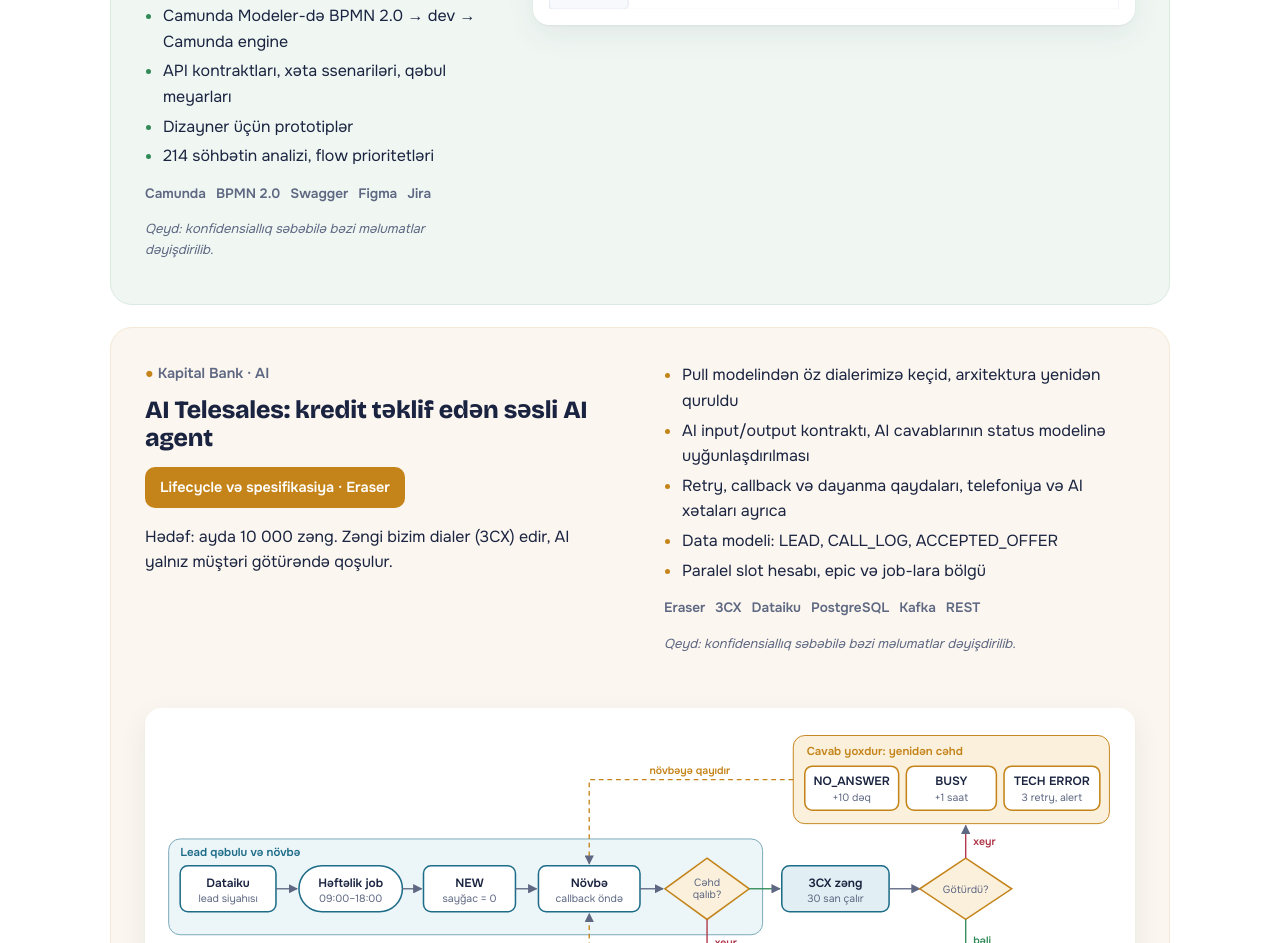
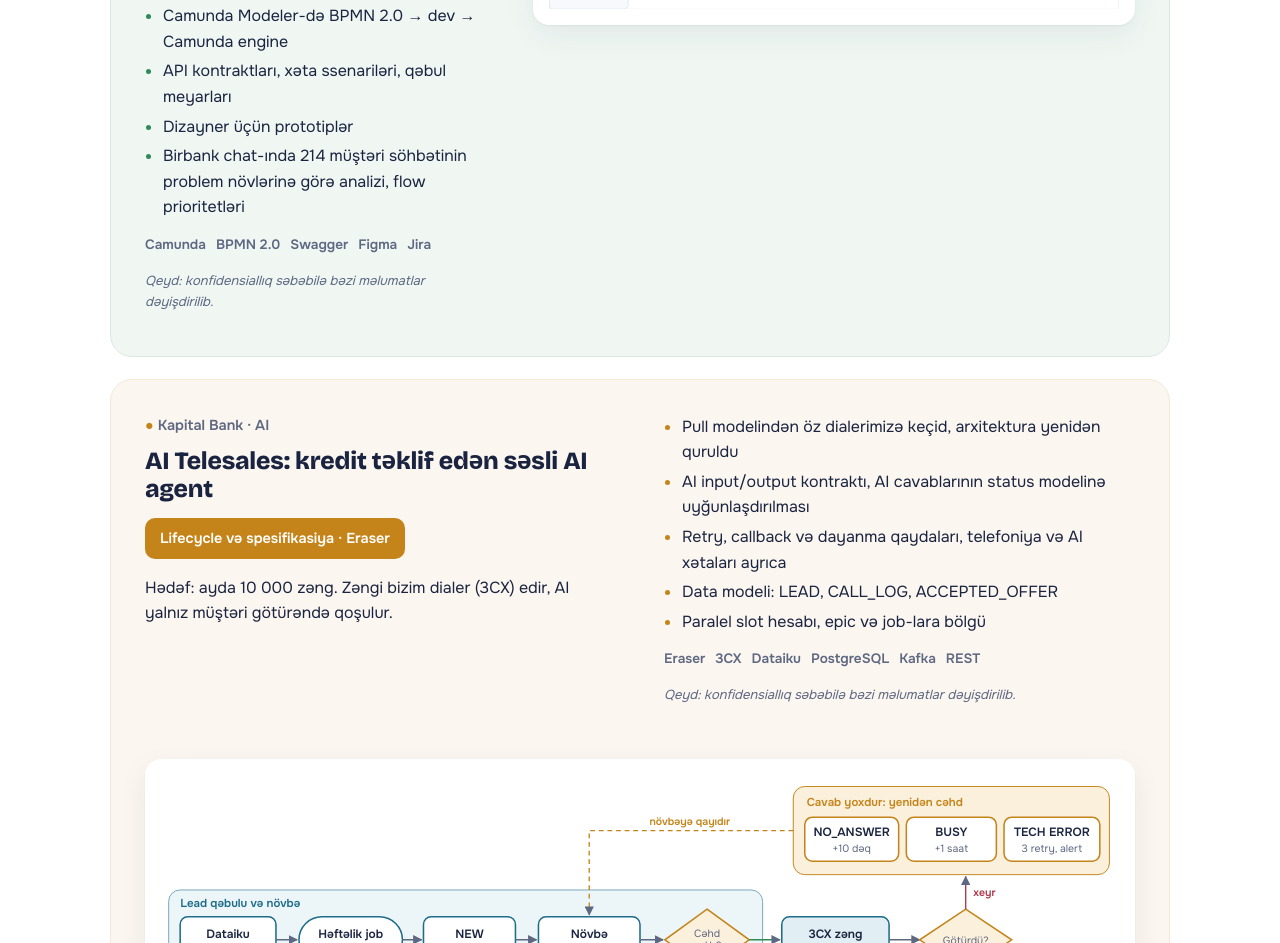
Before and after one commit to ilahaGurbanzada/Portfolio, a plain HTML site: page index.html in a window 1280 px wide. Shown: the part 1035-1978 px from the top of the page. Drawn offline with nearby package versions, Linux system fonts and the light colour scheme.

Commit message:
Update index.html

```diff
--- a/index.html
+++ b/index.html
@@ -180,7 +180,7 @@
       <li>Camunda Modeler-də BPMN 2.0 → dev → Camunda engine</li>
       <li>API kontraktları, xəta ssenariləri, qəbul meyarları</li>
       <li>Dizayner üçün prototiplər</li>
-      <li>214 söhbətin analizi, flow prioritetləri</li>
+      <li>Birbank chat-ında 214 müştəri söhbətinin problem növlərinə görə analizi, flow prioritetləri</li>
     </ul>
     <p class="tags"><span>Camunda</span><span>BPMN 2.0</span><span>Swagger</span><span>Figma</span><span>Jira</span></p>
     <p class="note">Qeyd: konfidensiallıq səbəbilə bəzi məlumatlar dəyişdirilib.</p>
```
